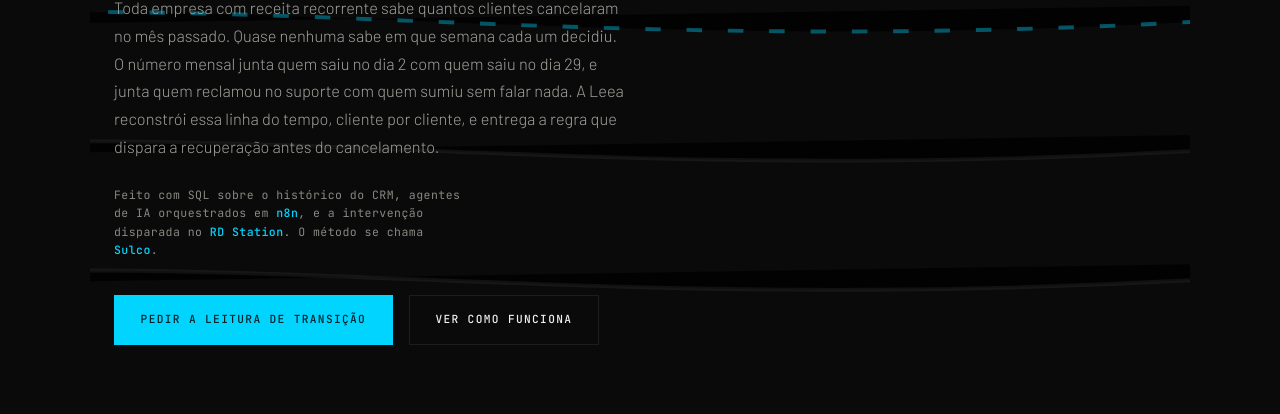
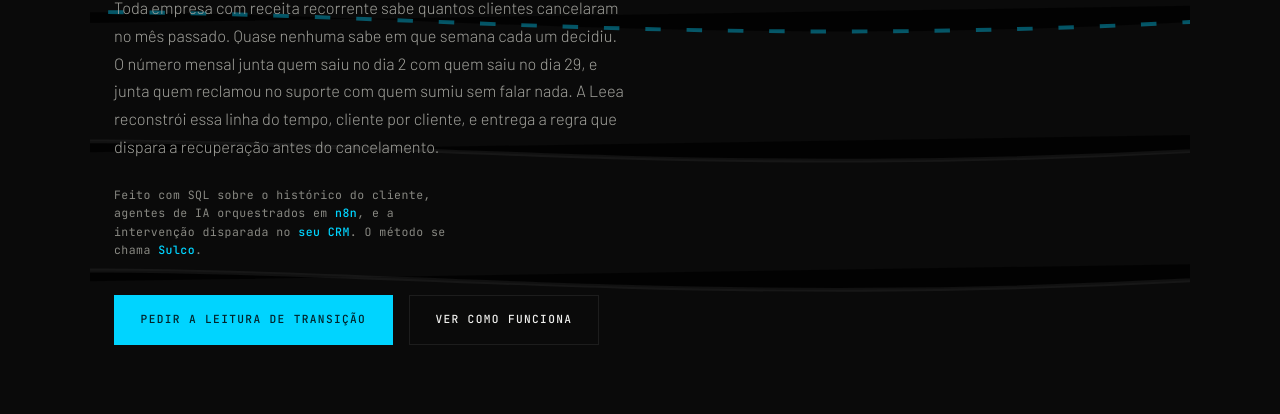
Before and after one commit to daniloespeleta/espeledata, a plain HTML site: page leea.html in a window 1280 px wide. Shown: the part 386-800 px from the top of the page. Drawn offline with nearby package versions, Linux system fonts and the light colour scheme; a web font is replaced by a local one.

Commit message:
content: drop the vendor name from the Leea page, the CRM stays generic
RD Station was named in three places on leea.html: the hero note, the rule
verdict and the step 05 tool tag. The agency should not look tied to one
platform, so all three now say CRM. The hero line also changed its first
half to 'histórico do cliente' to avoid saying CRM twice in one sentence.

The RD Station mentions in case-fenix.html and portfolio.html stay: those
describe real work with a real tool, not the agency's offer.

```diff
--- a/leea.html
+++ b/leea.html
@@ -483,8 +483,8 @@ footer{background:var(--bg2);border-top:1px solid var(--border);padding:2rem;dis
         <p class="en" lang="en">Every company with recurring revenue knows how many customers cancelled last month. Almost none knows in which week each one decided. The monthly number lumps together someone who left on the 2nd with someone who left on the 29th, and someone who complained to support with someone who just went quiet. Leea rebuilds that timeline, customer by customer, and delivers the rule that triggers recovery before the cancellation.</p>
       </div>
       <p class="hero-note">
-        <span class="pt">Feito com SQL sobre o histórico do CRM, agentes de IA orquestrados em <strong>n8n</strong>, e a intervenção disparada no <strong>RD Station</strong>. O método se chama <strong>Sulco</strong>.</span>
-        <span class="en" lang="en">Built with SQL over CRM history, AI agents orchestrated in <strong>n8n</strong>, and the intervention triggered in <strong>RD Station</strong>. The method is called <strong>Sulco</strong>.</span>
+        <span class="pt">Feito com SQL sobre o histórico do cliente, agentes de IA orquestrados em <strong>n8n</strong>, e a intervenção disparada no <strong>seu CRM</strong>. O método se chama <strong>Sulco</strong>.</span>
+        <span class="en" lang="en">Built with SQL over customer history, AI agents orchestrated in <strong>n8n</strong>, and the intervention triggered in <strong>your CRM</strong>. The method is called <strong>Sulco</strong>.</span>
       </p>
       <div class="hero-cta">
         <a class="btn btn-solid" href="contact.html?leea=1"><span class="pt">Pedir a leitura de transição</span><span class="en" lang="en">Request the transition read</span></a>
@@ -834,7 +834,7 @@ footer{background:var(--bg2);border-top:1px solid var(--border);padding:2rem;dis
           <span class="verdict-dot" aria-hidden="true"></span>
           <span class="v v-monitorando"><span class="pt">Monitorando. Nenhum critério batido.</span><span class="en" lang="en">Monitoring. No criteria met.</span></span>
           <span class="v v-atencao"><span class="pt">Em atenção. Parte dos critérios batida, ainda não dispara.</span><span class="en" lang="en">Watching. Some criteria met, does not fire yet.</span></span>
-          <span class="v v-dispara"><span class="pt">Dispara. Três de três. Jornada de recuperação enviada ao RD Station.</span><span class="en" lang="en">Fires. Three of three. Recovery journey pushed to RD Station.</span></span>
+          <span class="v v-dispara"><span class="pt">Dispara. Três de três. Jornada de recuperação enviada ao CRM.</span><span class="en" lang="en">Fires. Three of three. Recovery journey pushed to the CRM.</span></span>
           <span class="v v-curso"><span class="pt">Jornada em curso. Aguardando resposta, sem novo disparo.</span><span class="en" lang="en">Journey running. Waiting for a response, no new trigger.</span></span>
           <span class="v v-respondeu"><span class="pt">Respondeu. Cliente voltou a usar, contagem reiniciada.</span><span class="en" lang="en">Responded. The customer is using it again, counter reset.</span></span>
         </div>
@@ -1073,7 +1073,7 @@ ENTAO  disparar('recuperacao_pre_churn')</code></pre>
       <li class="flow-step">
         <span class="fs-num">05</span>
         <div class="fs-body">
-          <span class="fs-tool">RD Station</span>
+          <span class="fs-tool">CRM</span>
           <h3 class="fs-title"><span class="pt">Disparar e medir</span><span class="en" lang="en">Send and measure</span></h3>
           <p class="fs-desc">
             <span class="pt">A jornada sobe no CRM com o grupo de controle preservado. Quatro semanas depois, a mesma query roda de novo e compara quem recebeu com quem não recebeu. Se não deu diferença, a regra estava errada e o corte muda.</span>
```
